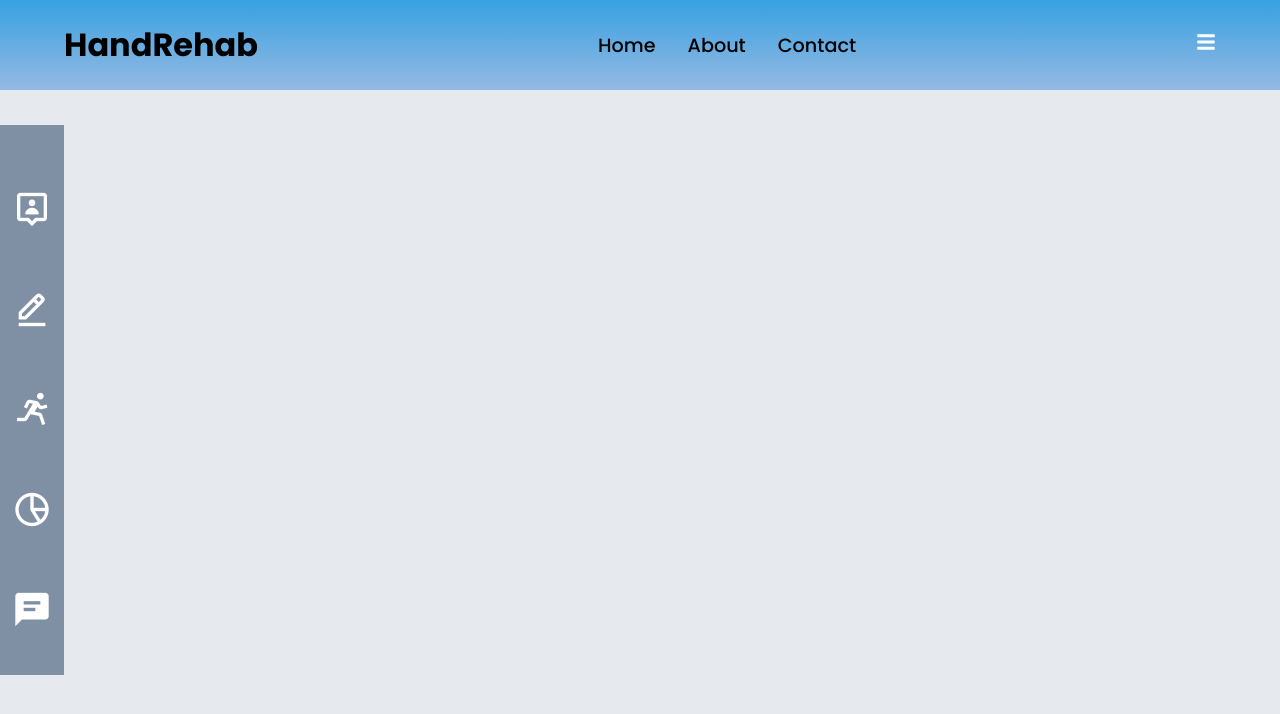
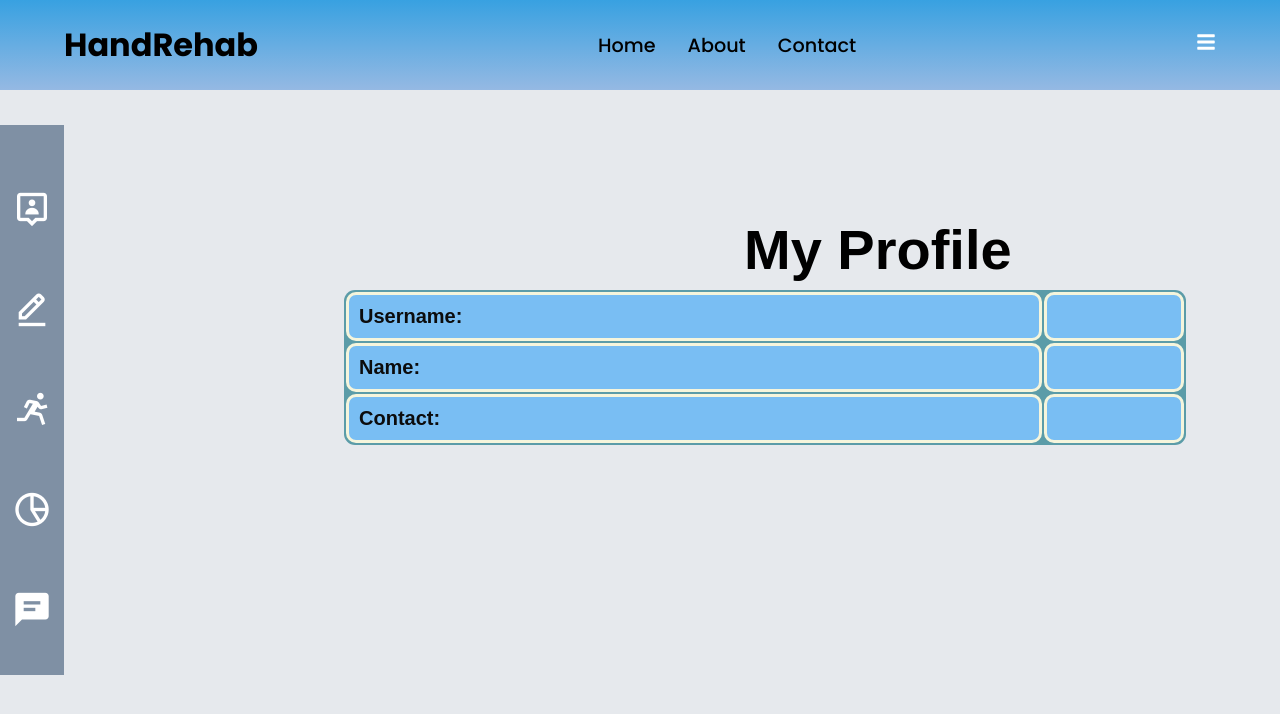
Before and after one commit to HandRehab/handrehab_frontend, a React (Create React App) app: page / in a window 1280 px wide. Shown: the top 714 px of the page. Built offline with nearby package versions, Linux system fonts and the light colour scheme.

Commit message:
my profile done

```diff
--- a/src/App.js
+++ b/src/App.js
@@ -11,6 +11,7 @@ import Assessment from './routes/Assessment';
 import Rehabilitation from './routes/Rehabilitation'
 import AdminLoginPage from './components/Admin/AdminLoginPage/AdminLoginPage';
 import Userform from './components/Admin/NewUserform/Userform';
+import MyProfile from './components/Home/MyProfile/MyProfile';
 
 /*
 import BackButton from './components/back_button';
@@ -24,12 +25,13 @@ function App() {
     {/* Login Route <BackButton></BackButton>  */}
     <Route path="/Login" element={<Login/>}/>
     <Route path="/" element={<Home/>}/>
-
+    <Route path="/Home" element={<Home/>}/>
     <Route path="/About" element={<About/>}/>
     <Route path="/Contact" element={<Contact/>}/>
     <Route path="/Assessment" element={<Assessment/>}/>
     <Route path="/Rehabilitation" element={<Rehabilitation/>}/>
     <Route path="/Userform" element={<Userform/>}/>
+    <Route path="/MyProfile" element={<MyProfile/>}/>
     </Routes>
     </>
 
--- /dev/null
+++ b/src/components/Home/MyProfile/MyProfile.css
@@ -0,0 +1,32 @@
+.userDetails {
+    margin-left: 43vh;
+    padding-top: 15vh;
+  }
+
+   .userDetails table {
+    width: 90%;
+    background-color: #5b9ca8;
+    border-radius: 11px;
+    font-family: 'Nunito Sans', sans-serif;
+
+  }
+
+  .userDetails table td {
+    padding: 10px;
+    border: 3px solid beige;
+    background-color: #79bef3;
+    color: #0c0c0c;
+    font-size: 20px;
+    border-radius: 10px ;
+  }
+  .myProfileHead {
+    font-size: 7vh;
+    padding-left: 50vh;
+    font-family: 'Raleway', sans-serif;
+    line-height: 10vh;
+
+  }
+  .tdofMyProfile{
+    font-family:'Raleway', sans-serif;
+    font-weight: 700;
+  }
--- /dev/null
+++ b/src/components/Home/MyProfile/MyProfile.js
@@ -0,0 +1,30 @@
+import React, { useEffect, useState } from "react";
+import "./MyProfile.css";
+
+function MyProfile() {
+
+  return (
+    <div className="userDetails">
+      <h3 className="myProfileHead">My Profile</h3>
+      <table>
+        <tbody>
+          <tr>
+            <td className="tdofMyProfile">Username:</td>
+            <td></td>
+          </tr>
+          <tr>
+            <td className="tdofMyProfile">Name:</td>
+            <td></td>
+          </tr>
+
+          <tr>
+            <td className="tdofMyProfile">Contact:</td>
+            <td></td>
+          </tr>
+        </tbody>
+      </table>
+    </div>
+  );
+}
+
+export default MyProfile;
--- a/src/components/Home/SideBar/SideBar.js
+++ b/src/components/Home/SideBar/SideBar.js
@@ -9,10 +9,10 @@ const SideBar = () => {
       <ul className="nav-links">
         <li>
           <div className="iocn-link">
-            <a href="#"><i class='bx bx-user-pin'></i></a>
+            <a href="/Home"><i class='bx bx-user-pin'></i></a>
           </div>
           <ul className="sub-menu">
-            <li><a className="link_name" href="#">Profile</a></li>
+            <li><a className="link_name" href="/Home">Profile</a></li>
 
           </ul>
         </li>
--- a/src/components/NavBar/NavBar.js
+++ b/src/components/NavBar/NavBar.js
@@ -20,12 +20,12 @@ const Navbar = () => {
 
     return(
         <div className={color?"header header-bg":"header"}>
-      <Link to="/">
+      <Link to="/Home">
         <h1>HandRehab</h1>
       </Link>
         <ul className={click? "nav-menu active":"nav-menu"}>
           <li>
-            <Link to="/">Home</Link>
+            <Link to="/Home">Home</Link>
           </li>
           <li>
             <Link to="/about">About</Link>
--- a/src/routes/Home.js
+++ b/src/routes/Home.js
@@ -5,6 +5,7 @@ import { useState, useEffect } from "react";
 import SideBar from '../components/Home/SideBar/SideBar';
 import Navbar from '../components/NavBar/NavBar';
 import PreLoader from '../components/PreLoader/PreLoader';
+import MyProfile from '../components/Home/MyProfile/MyProfile';
 
 
 function Home() {
@@ -24,6 +25,7 @@ function Home() {
 
           <Navbar/>
           <SideBar/>
+          <MyProfile/>
         </>
       )}
     </div>
```
